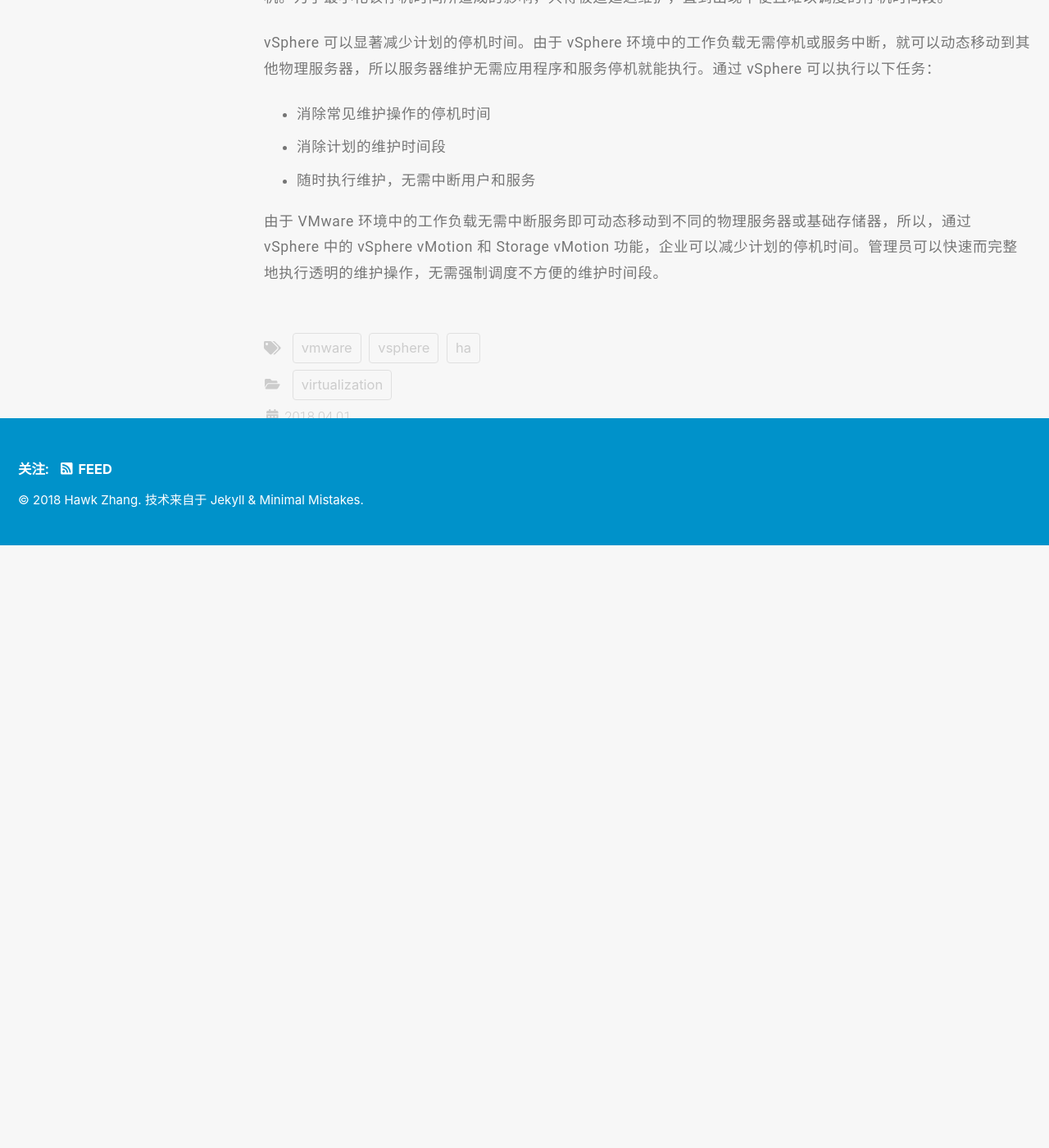
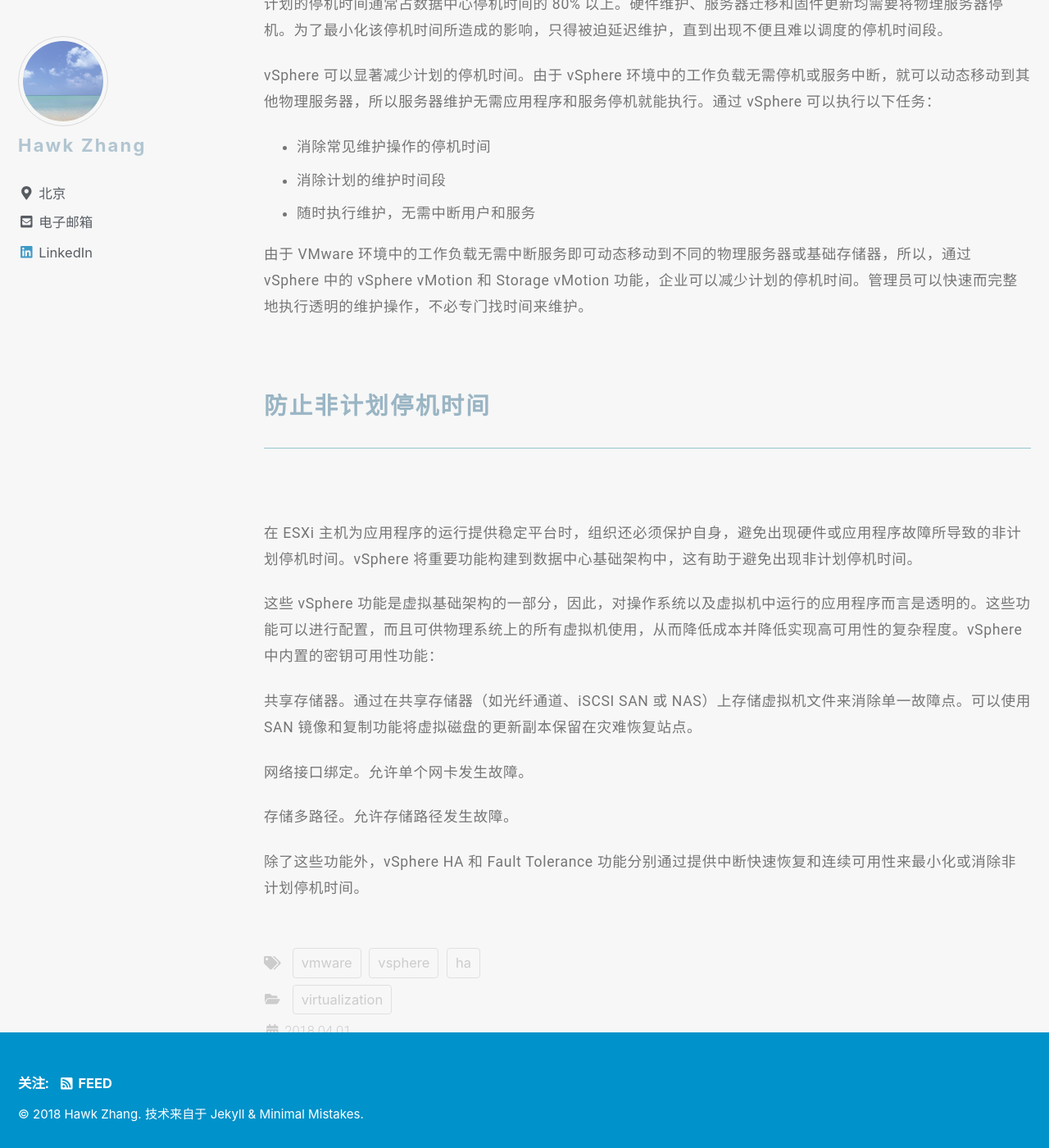
Before and after one commit to narru888/linotes_note, a Jekyll site: the page built from _posts/virtualizaion/2018-04-01-vsphere.ha.md, in a window 1280 px wide and 1400 px high, scrolled down 1552 px. Shown: the whole window at 82% size. Built offline with Jekyll 4.4.1, drawn with Linux system fonts in a browser that asks for light colours; nearby versions of some CDN libraries; a script that is not in the unit is left out; before the commit the page ends 2217 px from its top, so only the background shows below that.

Commit message:
update on 2018-11-29 09:23:01 CST

```diff
--- a/_posts/virtualizaion/2018-04-01-vsphere.ha.md
+++ b/_posts/virtualizaion/2018-04-01-vsphere.ha.md
@@ -42,4 +42,23 @@ vSphere 可以显著减少计划的停机时间。由于 vSphere 环境中的工
 * 消除计划的维护时间段
 * 随时执行维护，无需中断用户和服务
 
-由于 VMware 环境中的工作负载无需中断服务即可动态移动到不同的物理服务器或基础存储器，所以，通过 vSphere 中的 vSphere vMotion 和 Storage vMotion 功能，企业可以减少计划的停机时间。管理员可以快速而完整地执行透明的维护操作，无需强制调度不方便的维护时间段。
+由于 VMware 环境中的工作负载无需中断服务即可动态移动到不同的物理服务器或基础存储器，所以，通过 vSphere 中的 vSphere vMotion 和 Storage vMotion 功能，企业可以减少计划的停机时间。管理员可以快速而完整地执行透明的维护操作，不必专门找时间来维护。
+
+
+
+
+
+
+### 防止非计划停机时间
+
+在 ESXi 主机为应用程序的运行提供稳定平台时，组织还必须保护自身，避免出现硬件或应用程序故障所导致的非计划停机时间。vSphere 将重要功能构建到数据中心基础架构中，这有助于避免出现非计划停机时间。
+
+这些 vSphere 功能是虚拟基础架构的一部分，因此，对操作系统以及虚拟机中运行的应用程序而言是透明的。这些功能可以进行配置，而且可供物理系统上的所有虚拟机使用，从而降低成本并降低实现高可用性的复杂程度。vSphere 中内置的密钥可用性功能：
+
+共享存储器。通过在共享存储器（如光纤通道、iSCSI SAN 或 NAS）上存储虚拟机文件来消除单一故障点。可以使用 SAN 镜像和复制功能将虚拟磁盘的更新副本保留在灾难恢复站点。
+
+网络接口绑定。允许单个网卡发生故障。
+
+存储多路径。允许存储路径发生故障。
+
+除了这些功能外，vSphere HA 和 Fault Tolerance 功能分别通过提供中断快速恢复和连续可用性来最小化或消除非计划停机时间。
```
